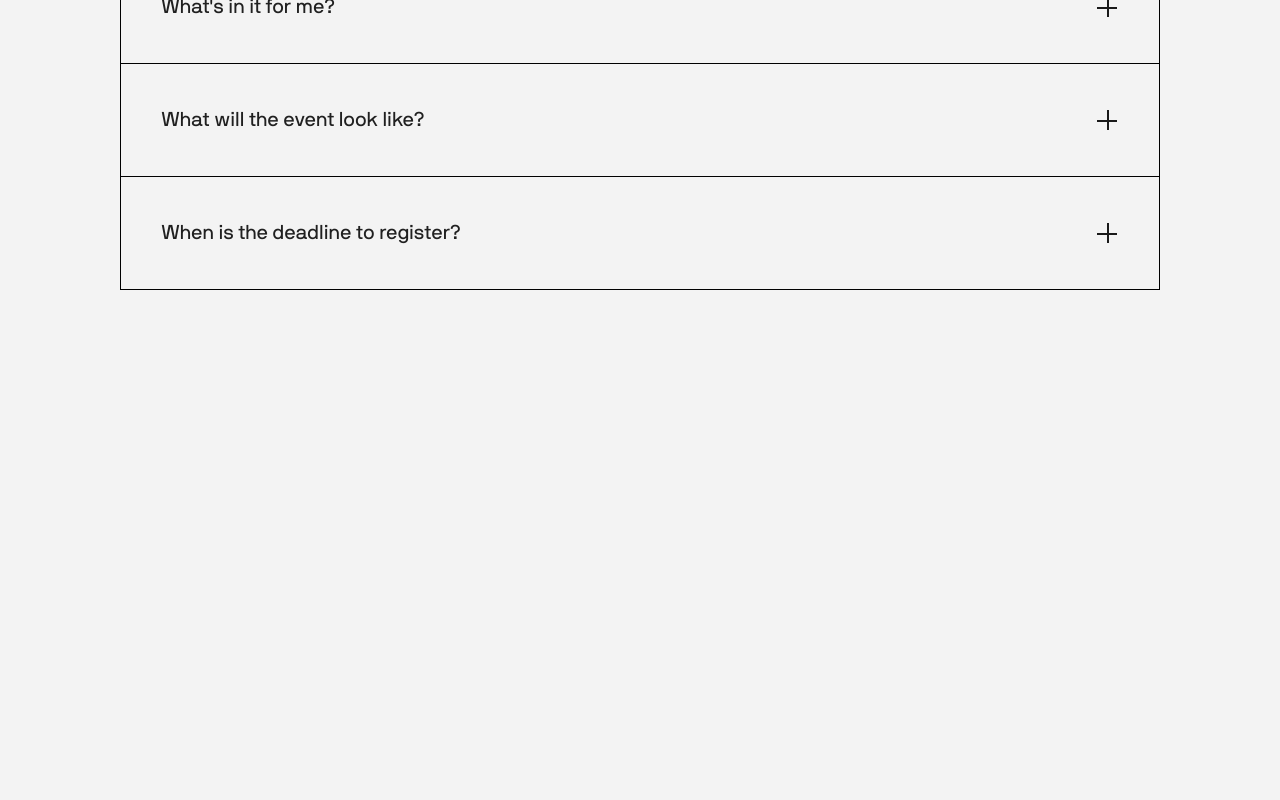
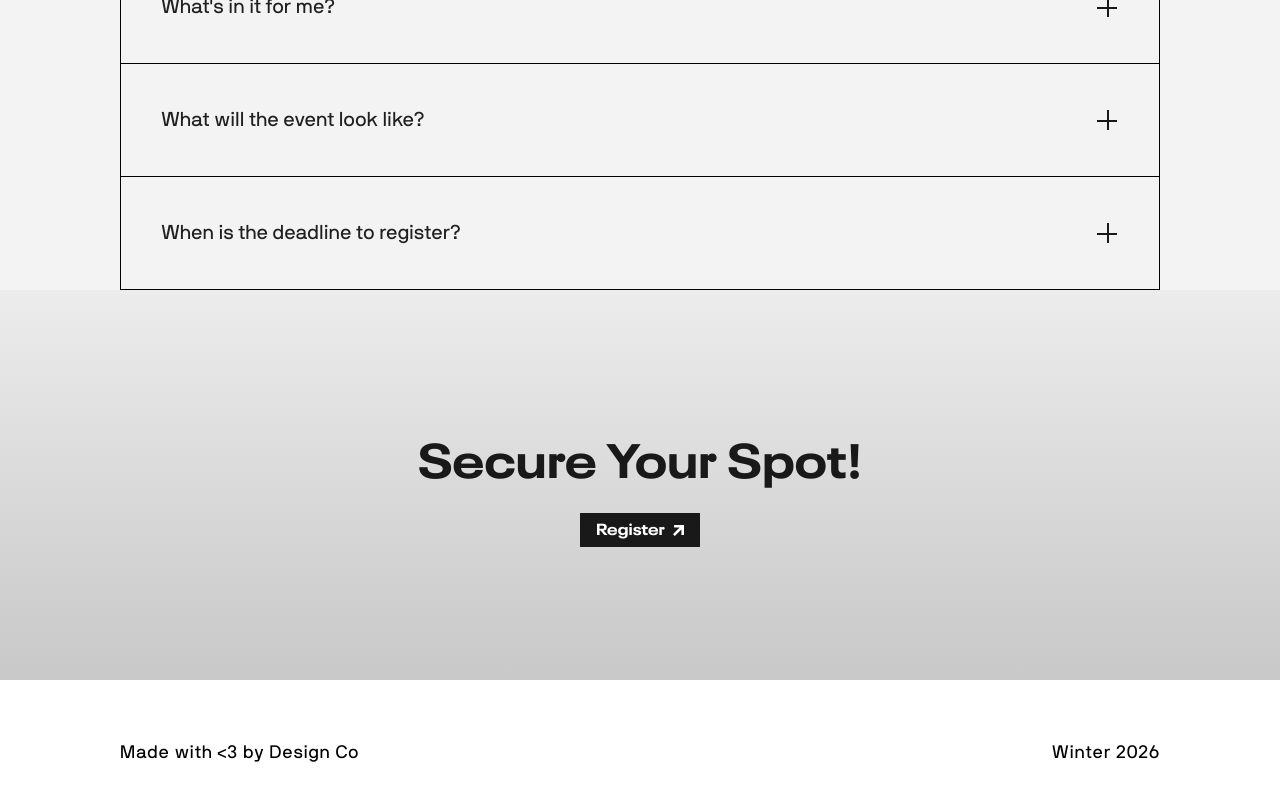
Before and after one commit to ucsddesignco/df26, a React (Vite) app: page / in a window 1280 px wide. Shown: the part 1037-1837 px from the top of the page. Before the commit the page ends 1327 px from the top, so only its background shows below. Built offline with nearby package versions, Linux system fonts and the light colour scheme.

Commit message:
feat: added zach's footer component

```diff
--- a/src/App.tsx
+++ b/src/App.tsx
@@ -1,11 +1,13 @@
 import FAQ from "./Components/FAQ/FAQ"
 import Agenda from "./Components/Agenda/Agenda"
+import Footer from "./Components/Footer/Footer"
 function App() {
   return (
     <>
       <h1>hi this is the website</h1>
       <Agenda/>
       <FAQ/>
+      <Footer/>
     </>
   );
 }
```
